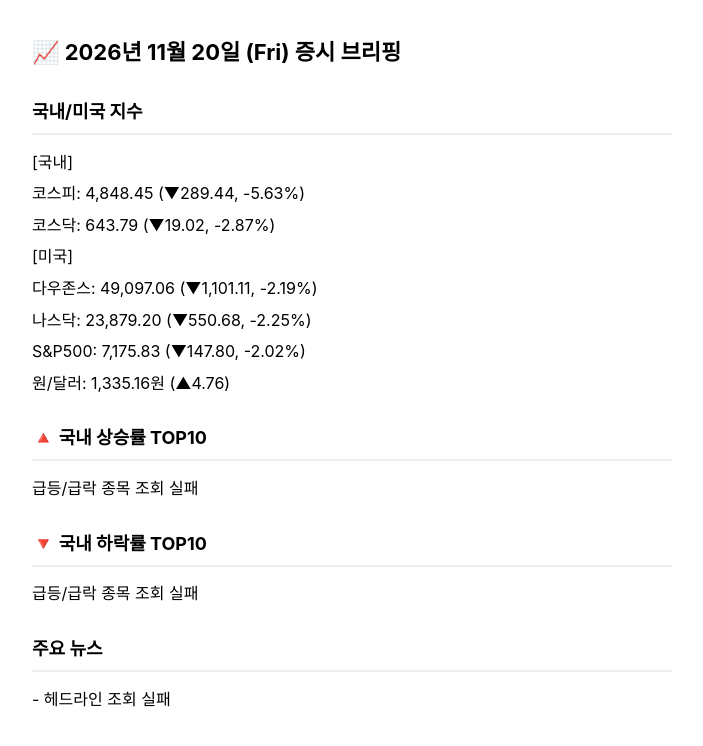
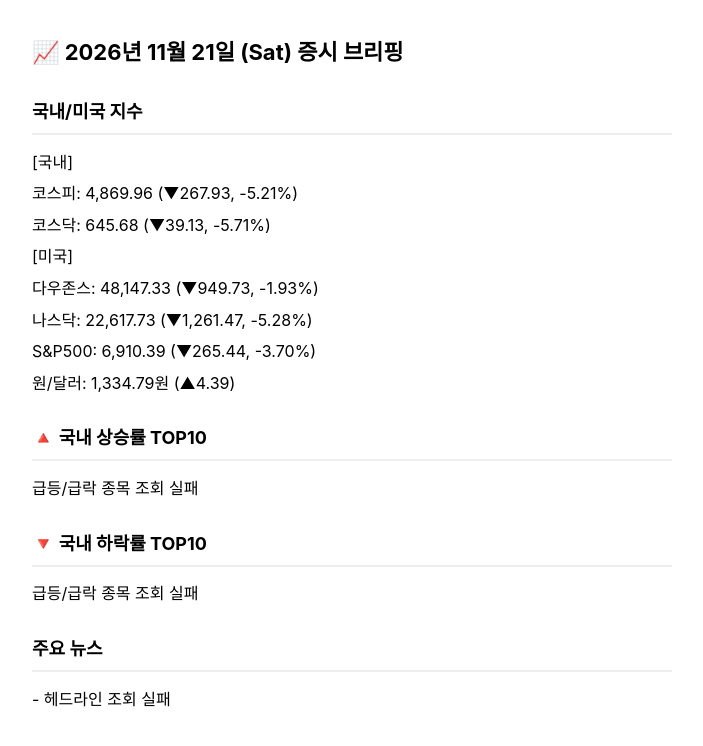
Before and after one commit to kbjwind1-cell/kakao-stock-alert, a plain HTML site: page docs/index.html in a window 1280 px wide. Shown: the whole page, without its empty margins (288-991 px from the left). Drawn offline with Linux system fonts and the light colour scheme.

Commit message:
매일 증시 브리핑 업데이트

```diff
--- a/docs/index.html
+++ b/docs/index.html
@@ -1,7 +1,7 @@
 <!DOCTYPE html>
 <html lang="ko"><head><meta charset="utf-8">
 <meta name="viewport" content="width=device-width, initial-scale=1">
-<title>2026년 11월 20일 (Fri) 증시 브리핑</title>
+<title>2026년 11월 21일 (Sat) 증시 브리핑</title>
 <meta http-equiv="Cache-Control" content="no-cache, no-store, must-revalidate">
 <meta http-equiv="Pragma" content="no-cache">
 <meta http-equiv="Expires" content="0">
@@ -12,13 +12,13 @@ h2 { font-size: 18px; margin-top: 28px; border-bottom: 2px solid #eee; padding-b
 p { margin: 6px 0; white-space: pre-wrap; }
 </style></head>
 <body>
-<h1>📈 2026년 11월 20일 (Fri) 증시 브리핑</h1>
+<h1>📈 2026년 11월 21일 (Sat) 증시 브리핑</h1>
 <h2>국내/미국 지수</h2><p>[국내]</p>
-<p>코스피: 4,848.45 (▼289.44, -5.63%)</p>
-<p>코스닥: 643.79 (▼19.02, -2.87%)</p>
+<p>코스피: 4,869.96 (▼267.93, -5.21%)</p>
+<p>코스닥: 645.68 (▼39.13, -5.71%)</p>
 <p>[미국]</p>
-<p>다우존스: 49,097.06 (▼1,101.11, -2.19%)</p>
-<p>나스닥: 23,879.20 (▼550.68, -2.25%)</p>
-<p>S&amp;P500: 7,175.83 (▼147.80, -2.02%)</p>
-<p>원/달러: 1,335.16원 (▲4.76)</p><h2>🔺 국내 상승률 TOP10</h2><p>급등/급락 종목 조회 실패</p><h2>🔻 국내 하락률 TOP10</h2><p>급등/급락 종목 조회 실패</p><h2>주요 뉴스</h2><p>- 헤드라인 조회 실패</p>
+<p>다우존스: 48,147.33 (▼949.73, -1.93%)</p>
+<p>나스닥: 22,617.73 (▼1,261.47, -5.28%)</p>
+<p>S&amp;P500: 6,910.39 (▼265.44, -3.70%)</p>
+<p>원/달러: 1,334.79원 (▲4.39)</p><h2>🔺 국내 상승률 TOP10</h2><p>급등/급락 종목 조회 실패</p><h2>🔻 국내 하락률 TOP10</h2><p>급등/급락 종목 조회 실패</p><h2>주요 뉴스</h2><p>- 헤드라인 조회 실패</p>
 </body></html>
```
